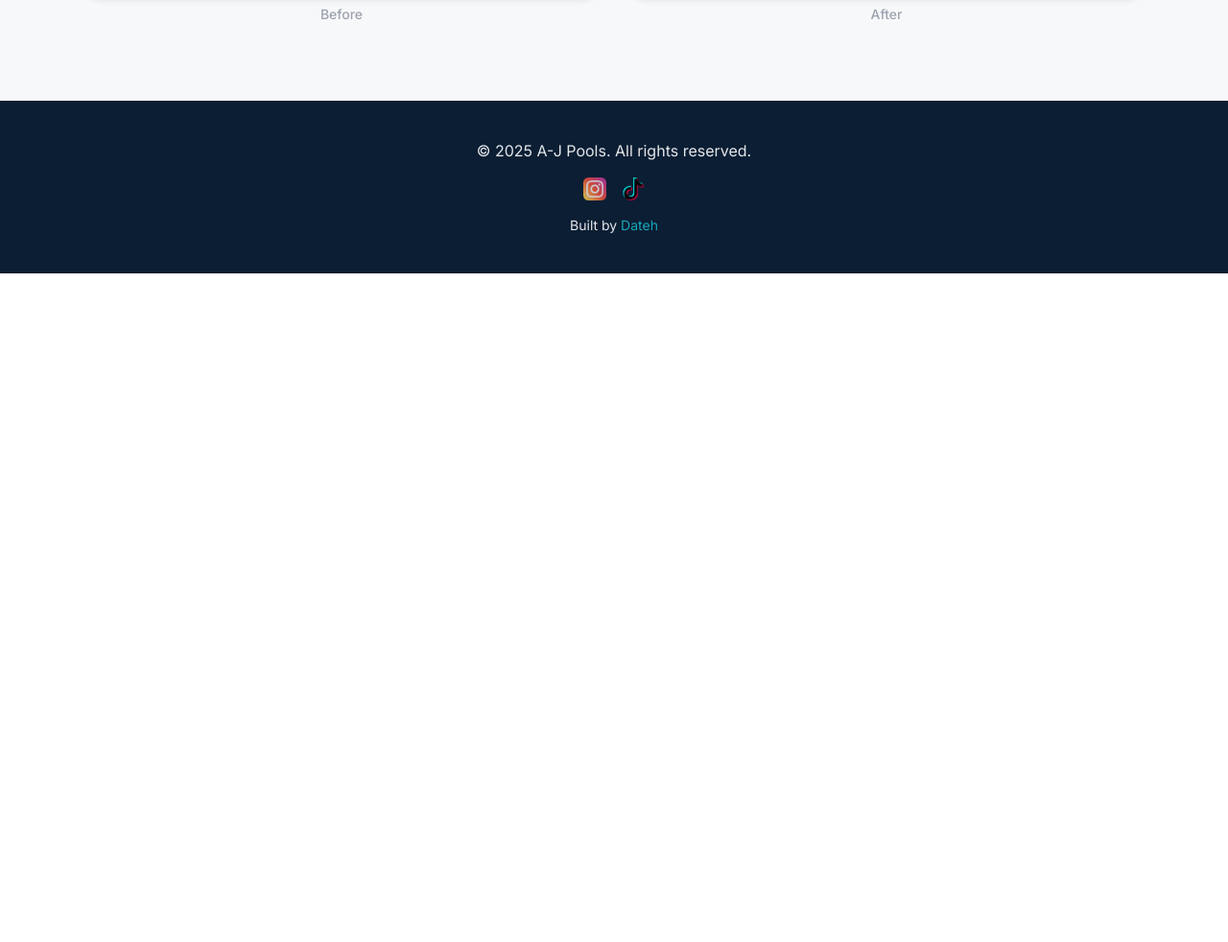
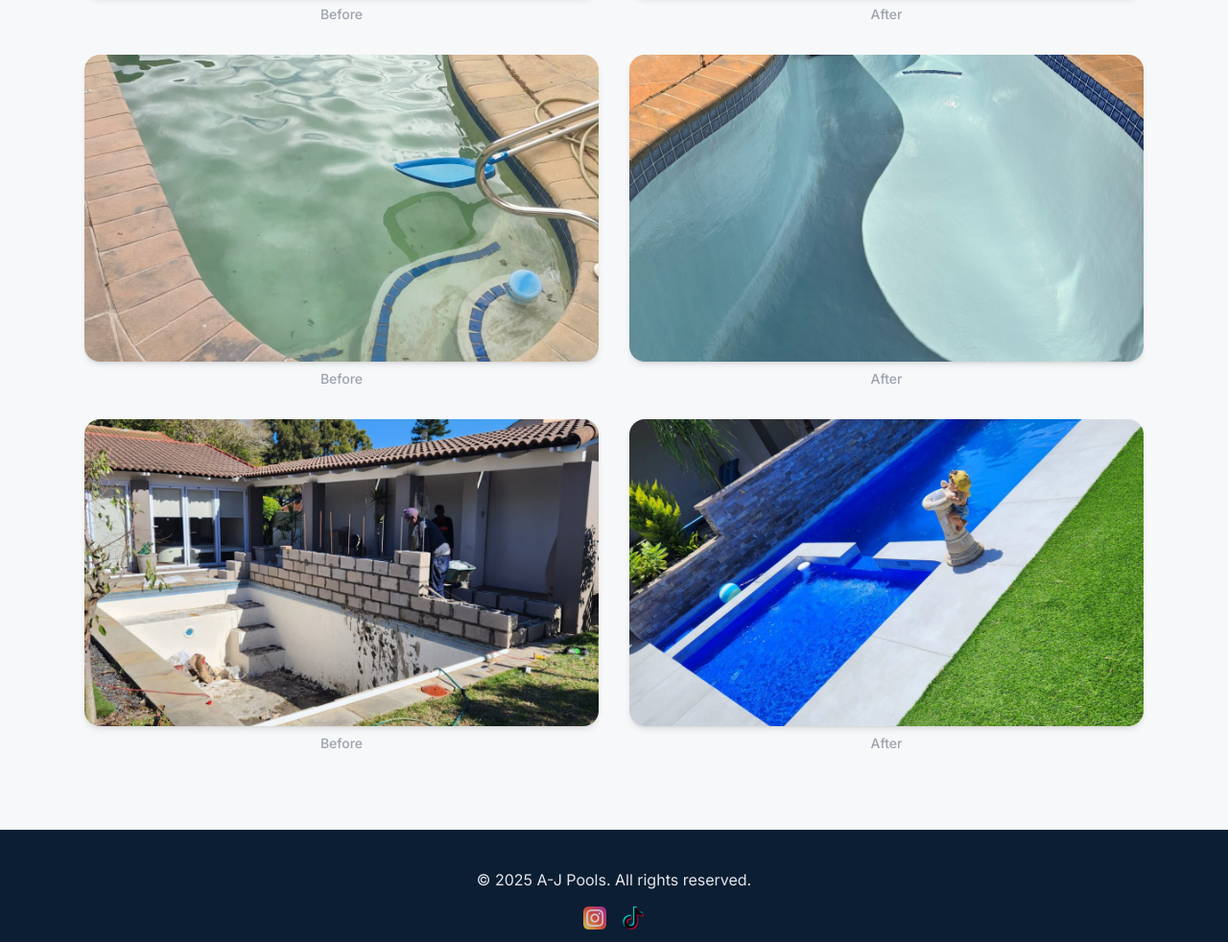
Before and after one commit to Dateh7/A-J-pools, a website built with webpack: page gallery.html in a window 1280 px wide. Shown: the part 1767-2749 px from the top of the page at 96% size. Before the commit the page ends 2052 px from the top, so only its background shows below. Built offline with nearby package versions, Linux system fonts and the light colour scheme.

Commit message:
Added more gallery cards

```diff
--- a/gallery.html
+++ b/gallery.html
@@ -207,6 +207,24 @@
         <img src="img/gallery/c2.jpg" alt="After" class="w-full h-80 object-cover rounded-2xl shadow-md hover:scale-105 transition duration-300" data-aos="zoom-in" data-aos-delay="100">
         <p class="font-medium text-sm text-darksilver mt-2">After</p>
       </div>
+
+      <div>
+        <img src="img/gallery/d1.jpg" alt="Before" class="w-full h-80 object-cover rounded-2xl shadow-md hover:scale-105 transition duration-300" data-aos="zoom-in">
+        <p class="font-medium text-sm text-darksilver mt-2">Before</p>
+      </div>
+      <div>
+        <img src="img/gallery/d2.jpg" alt="After" class="w-full h-80 object-cover rounded-2xl shadow-md hover:scale-105 transition duration-300" data-aos="zoom-in" data-aos-delay="100">
+        <p class="font-medium text-sm text-darksilver mt-2">After</p>
+      </div>
+
+      <div>
+        <img src="img/gallery/e1.jpg" alt="Before" class="w-full h-80 object-cover rounded-2xl shadow-md hover:scale-105 transition duration-300" data-aos="zoom-in">
+        <p class="font-medium text-sm text-darksilver mt-2">Before</p>
+      </div>
+      <div>
+        <img src="img/gallery/e2.jpg" alt="After" class="w-full h-80 object-cover rounded-2xl shadow-md hover:scale-105 transition duration-300" data-aos="zoom-in" data-aos-delay="100">
+        <p class="font-medium text-sm text-darksilver mt-2">After</p>
+      </div>
     </div>
   </div>
 </section>
```
